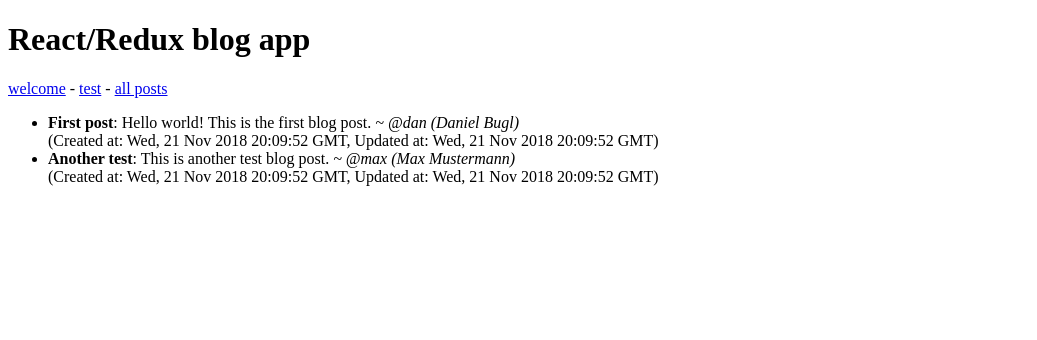
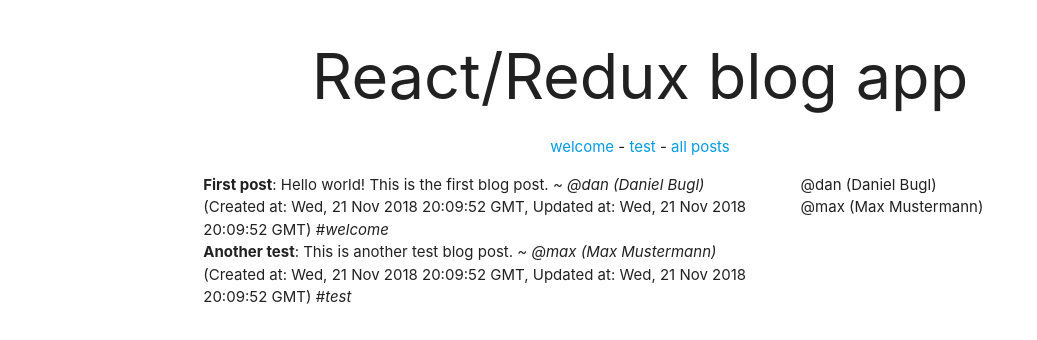
Before and after one commit to Cyb3rN4u7/BlogApp, a React app: page / in a window 1280 px wide. Shown: the top 340 px of the page, without its empty margins (0-1037 px from the left). Built offline with nearby package versions, Linux system fonts and the light colour scheme.

Commit message:
users are displayed

```diff
--- a/index.html
+++ b/index.html
@@ -3,6 +3,12 @@
   <head>
     <meta charset="utf-8">
     <title>Learning Redux</title>
+     <!-- Compiled and minified CSS -->
+     <link rel="stylesheet" href="https://cdnjs.cloudflare.com/ajax/libs/materialize/1.0.0/css/materialize.min.css">
+
+     <!-- Compiled and minified JavaScript -->
+     <script src="https://cdnjs.cloudflare.com/ajax/libs/materialize/1.0.0/js/materialize.min.js"></script>
+    <link href="https://fonts.googleapis.com/icon?family=Material+Icons" rel="stylesheet">
   </head>
   <body>
     <div id="root"></div>
--- a/src/components/App.jsx
+++ b/src/components/App.jsx
@@ -2,12 +2,16 @@
 
 import ConnectedPostList from '../containers/ConnectedPostList.jsx'
 import ConnectedFilterList from '../containers/ConnectedFilterList.jsx'
+import ConnectedUserList from '../containers/ConnectedUserList.jsx';
 
 const App = ({ store }) =>
-  <div>
-    <h1>React/Redux blog app</h1>
-    <div><ConnectedFilterList store={store} /></div>
-    <div><ConnectedPostList store={store} /></div>
+  <div className="container">
+    <h1 className="center">React/Redux blog app</h1>
+    <div className="center"><ConnectedFilterList store={store} /></div>
+    <div className="row">
+      <div className="col m8"><ConnectedPostList store={store} /></div>
+      <div className="col m3"> <ConnectedUserList store={store}/> </div>
+    </div>
   </div>
 
 export default App
--- a/src/components/Post.jsx
+++ /dev/null
@@ -1,13 +0,0 @@
-import React from 'react'
-
-import User from './User.jsx'
-import Timestamp from './Timestamp.jsx'
-
-const Post = ({ user, title, text, category, created, updated }) =>
-  <span>
-    <b>{title}</b>: {text}
-    <i>{' ~ '}<User {...user} /></i><br />
-    (Created at: <Timestamp data={created} />, Updated at: <Timestamp data={updated} />)
-  </span>
-
-export default Post
--- /dev/null
+++ b/src/components/posts/Category.jsx
@@ -0,0 +1,9 @@
+import React from 'react';
+
+const Category = ({data}) => {
+    return(
+        <span> #<em>{data}</em></span>
+    )
+}
+
+export default Category;
--- /dev/null
+++ b/src/components/posts/Post.jsx
@@ -0,0 +1,14 @@
+import React from 'react'
+
+import User from '../users/User.jsx'
+import Timestamp from '../Timestamp.jsx'
+import Category from './Category.jsx';
+
+const Post = ({ user, title, text, category, created, updated }) =>
+  <span>
+    <b>{title}</b>: {text}
+    <i>{' ~ '}<User {...user} /></i><br />
+    (Created at: <Timestamp data={created} />, Updated at: <Timestamp data={updated} />) <Category data={category} />
+  </span>
+
+export default Post
--- /dev/null
+++ b/src/components/users/UserList.jsx
@@ -0,0 +1,15 @@
+import React from 'react';
+
+import User from './User.jsx';
+
+const UserList = ({ users }) => {
+    return  <ul>
+                {
+                    users.map((user, i) =>
+                    <li key={i}><User {...user}/></li>
+                    )
+                }
+            </ul>
+}
+
+export default UserList;
--- a/src/containers/ConnectedPostList.jsx
+++ b/src/containers/ConnectedPostList.jsx
@@ -1,5 +1,5 @@
 import { connect } from 'react-redux'
-import PostList from '../components/PostList.jsx'
+import PostList from '../components/posts/PostList.jsx'
 
 const mapStateToProps = (state, props) => {
   const filteredPosts = state.filter
--- /dev/null
+++ b/src/containers/ConnectedUserList.jsx
@@ -0,0 +1,12 @@
+import { connect } from 'react-redux';
+import UserList from '../components/users/UserList.jsx';
+
+function mapStateToProps(state) {
+    const {users} = state;
+    return {
+        users
+    }
+}
+
+const ConnectedUserList = connect(mapStateToProps)(UserList);
+export default ConnectedUserList;
```
Also changed, not shown: src/components/posts/PostList.jsx (renamed from src/components/PostList.jsx), src/components/users/User.jsx (renamed from src/components/User.jsx), src/index.js (line endings or trailing spaces).
